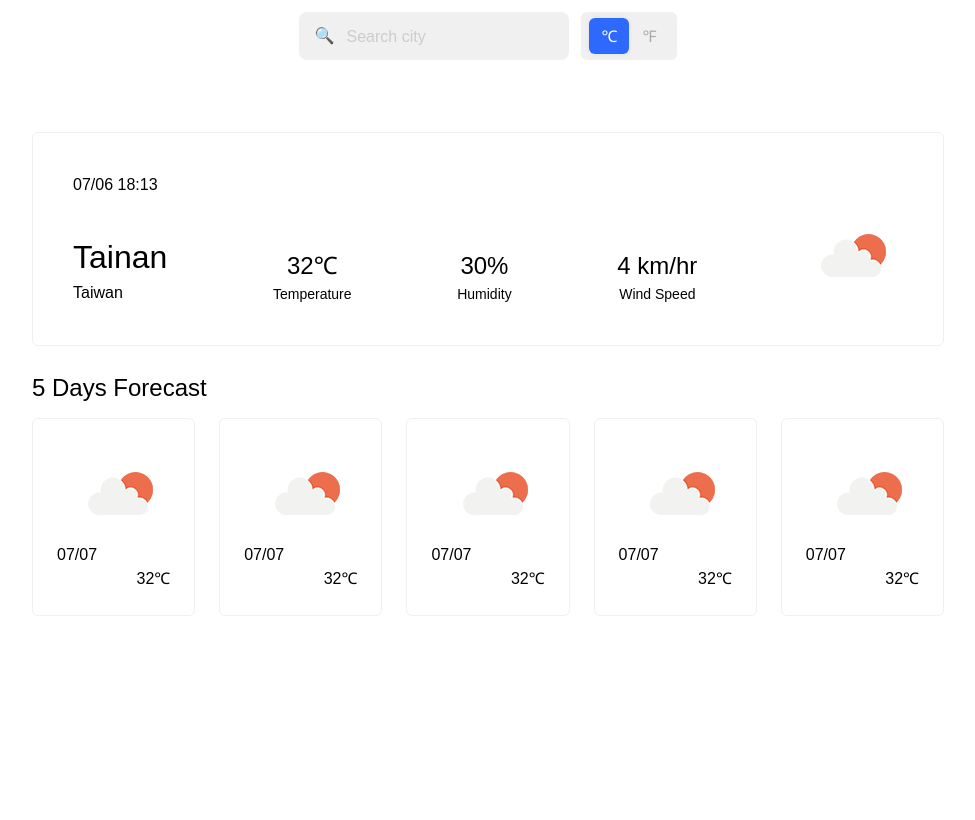
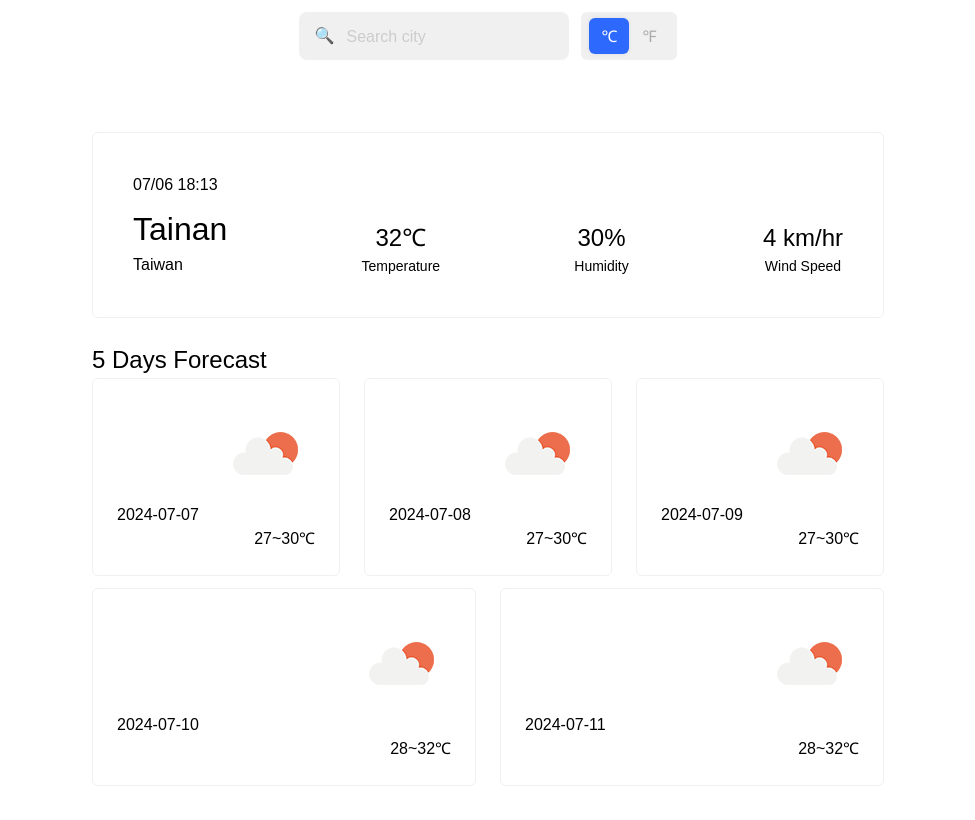
Before and after one commit to star82620/weather-dashboard, a React (Vite) app: page / in a window 1280 px wide. Shown: the top 820 px of the page, without its empty margins (152-1127 px from the left). Built offline with nearby package versions, Linux system fonts and the light colour scheme.

Commit message:
update: split Main component > CurrentWeather

```diff
--- /dev/null
+++ b/src/components/Main/CurrentWeather/index.tsx
@@ -0,0 +1,38 @@
+import { TemperatureValue } from "../../../constants/style/commonStyled";
+import {
+  Wrapper,
+  City,
+  Country,
+  Content,
+  Humidity,
+  Location,
+  Temperature,
+  Time,
+  Title,
+  WindSpeed,
+} from "./styled";
+
+export default function CurrentWeather() {
+  return (
+    <Wrapper>
+      <Time>07/06 18:13</Time>
+      <Location>
+        <City>Tainan</City>
+        <Country>Taiwan</Country>
+      </Location>
+      <Temperature>
+        <TemperatureValue $unit="℃">32</TemperatureValue>
+        <Title>Temperature</Title>
+      </Temperature>
+      <Humidity>
+        <Content>30%</Content>
+        <Title>Humidity</Title>
+      </Humidity>
+      <WindSpeed>
+        <Content>4 km/hr</Content>
+        <Title>Wind Speed</Title>
+      </WindSpeed>
+      {/* <Image src="/public/images/weather_code/02d@2x.png" alt="02d" /> */}
+    </Wrapper>
+  );
+}
--- /dev/null
+++ b/src/components/Main/CurrentWeather/styled.tsx
@@ -0,0 +1,52 @@
+import styled, { css } from "styled-components";
+
+const TextAlignCenter = css`
+  text-align: center;
+`;
+
+export const Wrapper = styled.div`
+  display: flex;
+  justify-content: space-between;
+  align-items: flex-end;
+  align-content: flex-end;
+  flex-wrap: wrap;
+  gap: 8px 48px;
+  width: 100%;
+  padding: 40px;
+  /* background-color: ${({ theme }) => theme.colors.grayLight}; */
+  border: 1px solid ${({ theme }) => theme.colors.grayLight};
+  border-radius: ${({ theme }) => theme.borderRadius.common};
+`;
+
+export const Content = styled.p`
+  font-size: 24px;
+`;
+
+export const Title = styled.h4`
+  font-size: 14px;
+`;
+
+export const Time = styled.div`
+  width: 100%;
+`;
+
+export const Location = styled.div``;
+
+export const City = styled.p`
+  font-size: 32px;
+`;
+
+export const Country = styled.p``;
+
+export const Temperature = styled.div`
+  ${TextAlignCenter}
+  font-size: 24px;
+`;
+
+export const Humidity = styled.div`
+  ${TextAlignCenter}
+`;
+
+export const WindSpeed = styled.div`
+  ${TextAlignCenter}
+`;
--- a/src/components/Main/index.tsx
+++ b/src/components/Main/index.tsx
@@ -1,63 +1,102 @@
 import { TemperatureValue } from "../../constants/style/commonStyled";
+import { ResponseData } from "../../constants/types/WeatherData";
+import { formatWeatherData } from "../../helper/formatWeatherData";
+import CurrentWeather from "./CurrentWeather";
 import {
-  City,
-  Country,
-  Content,
-  CurrentWeather,
-  Humidity,
-  Location,
-  Temperature,
-  Time,
-  Title,
-  WindSpeed,
   Wrapper,
   Forecast,
   DayCard,
   DateText,
   ForecastTitle,
   Image,
+  CardsWrapper,
 } from "./styled";
 
-const CurrentWeatherSection = () => (
-  <CurrentWeather>
-    <Time>07/06 18:13</Time>
-    <Location>
-      <City>Tainan</City>
-      <Country>Taiwan</Country>
-    </Location>
-    <Temperature>
-      <TemperatureValue $unit="℃">32</TemperatureValue>
-      <Title>Temperature</Title>
-    </Temperature>
-    <Humidity>
-      <Content>30%</Content>
-      <Title>Humidity</Title>
-    </Humidity>
-    <WindSpeed>
-      <Content>4 km/hr</Content>
-      <Title>Wind Speed</Title>
-    </WindSpeed>
-    <Image src="/public/images/weather_code/02d@2x.png" alt="02d" />
-  </CurrentWeather>
-);
+const Cards = ({ dataset }) => {
+  console.log("d", dataset);
+  // if (typeof dataset !== "object") return null;
+  if (!Array.isArray(dataset)) return null;
 
-const Cards = () => {
-  return Array.from({ length: 5 }, (_) => (
-    <DayCard>
-      <Image src={"/public/images/weather_code/02d@2x.png"} alt="weather-02d" />
-      <DateText>07/07</DateText>
-      <TemperatureValue $unit="℃">32</TemperatureValue>
-    </DayCard>
-  ));
+  const cards = dataset.map((card) => {
+    const { time, weather_code, temperature_2m_max, temperature_2m_min } = card;
+    const minTemperature = temperature_2m_min.value;
+    const maxTemperature = temperature_2m_max.value;
+
+    return (
+      <DayCard key={time}>
+        <Image
+          src={"/public/images/weather_code/02d@2x.png"}
+          alt="weather-02d"
+        />
+        <DateText>{time}</DateText>
+        <TemperatureValue $unit="℃">
+          {minTemperature}~{maxTemperature}
+        </TemperatureValue>
+      </DayCard>
+    );
+  });
+
+  return <CardsWrapper>{cards}</CardsWrapper>;
+};
+
+const dataset: ResponseData = {
+  latitude: 25.0,
+  longitude: 121.0,
+  generationtime_ms: 0.1379251480102539,
+  utc_offset_seconds: 0,
+  timezone: "GMT",
+  timezone_abbreviation: "GMT",
+  elevation: 0.0,
+  current_units: {
+    time: "iso8601",
+    interval: "seconds",
+    temperature_2m: "°C",
+    relative_humidity_2m: "%",
+    is_day: "",
+    weather_code: "wmo code",
+    wind_speed_10m: "km/h",
+  },
+  current: {
+    time: "2024-07-07T03:00",
+    interval: 900,
+    temperature_2m: 30.3,
+    relative_humidity_2m: 77,
+    is_day: 1,
+    weather_code: 1,
+    wind_speed_10m: 12.3,
+  },
+  daily_units: {
+    time: "iso8601",
+    weather_code: "wmo code",
+    temperature_2m_max: "°C",
+    temperature_2m_min: "°C",
+  },
+  daily: {
+    time: [
+      "2024-07-07",
+      "2024-07-08",
+      "2024-07-09",
+      "2024-07-10",
+      "2024-07-11",
+    ],
+    weather_code: [53, 3, 95, 80, 3],
+    temperature_2m_max: [30.4, 30.2, 30.2, 32.5, 32.6],
+    temperature_2m_min: [27.2, 27.1, 27.0, 28.6, 28.9],
+  },
 };
 
 export default function Main() {
+  const formattedData = formatWeatherData(dataset);
+
+  const city = "Taipei";
+  const { current, forecasts } = formattedData;
+
   return (
     <Wrapper>
-      <CurrentWeatherSection />
+      <CurrentWeather />
       <Forecast>
         <ForecastTitle>5 Days Forecast</ForecastTitle>
-        <Cards />
+        <Cards dataset={forecasts} />
       </Forecast>
     </Wrapper>
   );
--- a/src/components/Main/styled.tsx
+++ b/src/components/Main/styled.tsx
@@ -1,8 +1,4 @@
-import styled, { css } from "styled-components";
-
-const TextAlignCenter = css`
-  text-align: center;
-`;
+import styled from "styled-components";
 
 export const Wrapper = styled.main`
   flex-grow: 1;
@@ -10,64 +6,13 @@ export const Wrapper = styled.main`
   flex-direction: column;
   justify-content: start;
   align-items: center;
+  max-width: 912px;
+  margin: 0 auto;
   padding: 60px;
 `;
 
-export const CurrentWeather = styled.div`
-  display: flex;
-  justify-content: space-between;
-  align-items: flex-end;
-  align-content: flex-end;
-  flex-wrap: wrap;
-  gap: 8px 48px;
+export const Forecast = styled.section`
   width: 100%;
-  max-width: 912px;
-  padding: 40px;
-  /* background-color: ${({ theme }) => theme.colors.grayLight}; */
-  border: 1px solid ${({ theme }) => theme.colors.grayLight};
-  border-radius: ${({ theme }) => theme.borderRadius.common};
-`;
-
-export const Content = styled.p`
-  font-size: 24px;
-`;
-
-export const Title = styled.h4`
-  font-size: 14px;
-`;
-
-export const Time = styled.div`
-  width: 100%;
-`;
-
-export const Location = styled.div``;
-
-export const City = styled.p`
-  font-size: 32px;
-`;
-
-export const Country = styled.p``;
-
-export const Temperature = styled.div`
-  ${TextAlignCenter}
-  font-size: 24px;
-`;
-
-export const Humidity = styled.div`
-  ${TextAlignCenter}
-`;
-
-export const WindSpeed = styled.div`
-  ${TextAlignCenter}
-`;
-
-export const Forecast = styled.section`
-  display: flex;
-  flex-wrap: wrap;
-  justify-content: space-between;
-  gap: 12px 24px;
-  width: 100%;
-  max-width: 912px;
   margin-top: 24px;
 `;
 
@@ -76,8 +21,15 @@ export const ForecastTitle = styled.h3`
   font-size: 24px;
 `;
 
+export const CardsWrapper = styled.div`
+  display: flex;
+  flex-wrap: wrap;
+  justify-content: space-between;
+  gap: 12px 24px;
+`;
+
 export const DayCard = styled.div`
-  flex-grow: 1;
+  flex: 1 1 30%;
   display: flex;
   flex-direction: column;
   justify-content: flex-end;
--- a/src/helper/formatWeatherData.tsx
+++ b/src/helper/formatWeatherData.tsx
@@ -1,4 +1,8 @@
 import { ResponseData, FormattedData } from "../constants/types/WeatherData";
+
+const formatTemperature = (temp: number | string) => {
+  return parseInt(temp.toString());
+};
 
 export function formatWeatherData(dataset: ResponseData) {
   const { latitude, longitude, current_units, current, daily_units, daily } =
@@ -23,7 +27,7 @@ export function formatWeatherData(dataset: ResponseData) {
     weather_code,
     is_day,
     temperature_2m: {
-      value: temperature_2m,
+      value: formatTemperature(temperature_2m),
       unit: current_units["temperature_2m"],
     },
     relative_humidity_2m: {
@@ -42,11 +46,11 @@ export function formatWeatherData(dataset: ResponseData) {
       weather_code: daily["weather_code"][index],
       temperature_2m_max: {
         unit: daily_units["temperature_2m_max"],
-        value: daily["temperature_2m_max"][index],
+        value: formatTemperature(daily["temperature_2m_max"][index]),
       },
       temperature_2m_min: {
         unit: daily_units["temperature_2m_min"],
-        value: daily["temperature_2m_min"][index],
+        value: formatTemperature(daily["temperature_2m_min"][index]),
       },
     };
     return newDaily;
```
